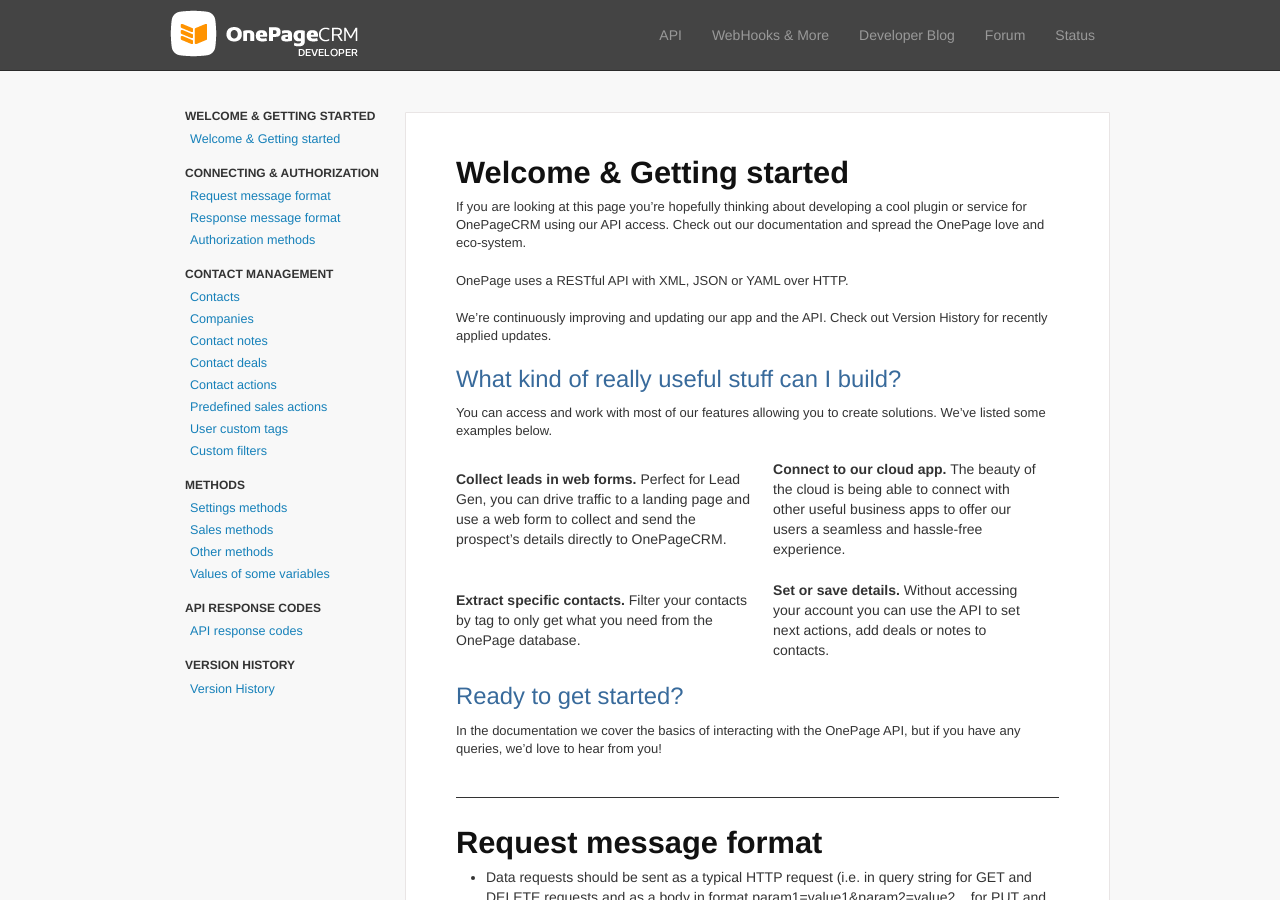
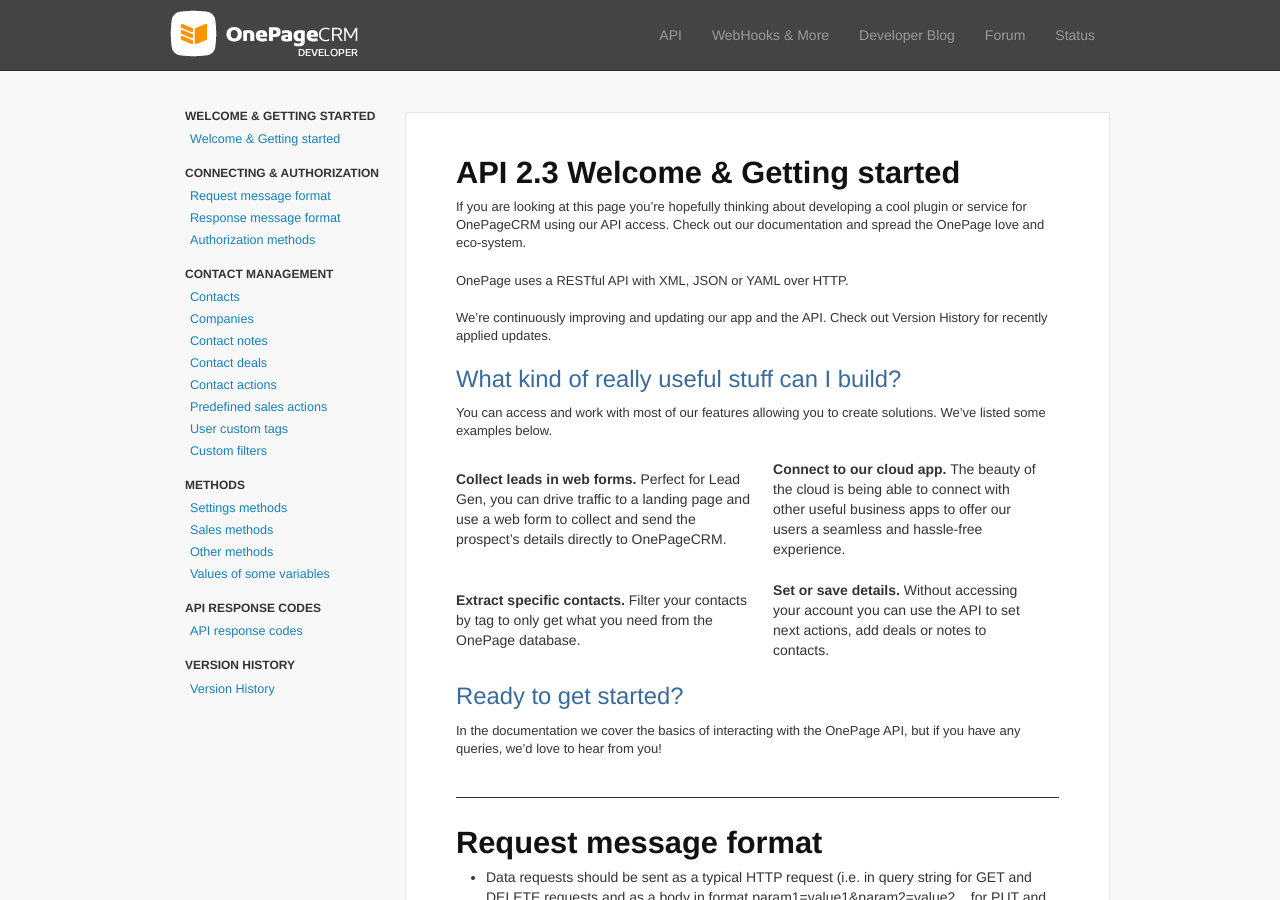
Before and after one commit to OnePageCRM/OnePageCRM.github.io, a Jekyll site: the page built from api2/index.html, in a window 1280 px wide and 900 px high. Built offline with Jekyll 4.4.1, drawn with Linux system fonts in a browser that asks for light colours; nearby versions of some CDN libraries; Markdown is read by kramdown in place of the engine named in the settings.

Commit message:
add API2 version info

```diff
--- a/api2/index.html
+++ b/api2/index.html
@@ -7,7 +7,7 @@
 
 <!-- Welcome section -->
 <div class="api-element">
-  <h2 class="top-padding" id="top">Welcome &amp; Getting started</h2>
+  <h2 class="top-padding" id="top">API 2.3 Welcome &amp; Getting started</h2>
   <p>If you are looking at this page you’re hopefully thinking about developing a cool plugin or service for OnePageCRM using our API access.  Check out our documentation and spread the OnePage love and eco-system.</p>
   <p>OnePage uses a RESTful API with XML, JSON or YAML over HTTP.</p>
   <p>We’re continuously improving and updating our app and the API. Check out Version History for recently applied updates.</p>
```
